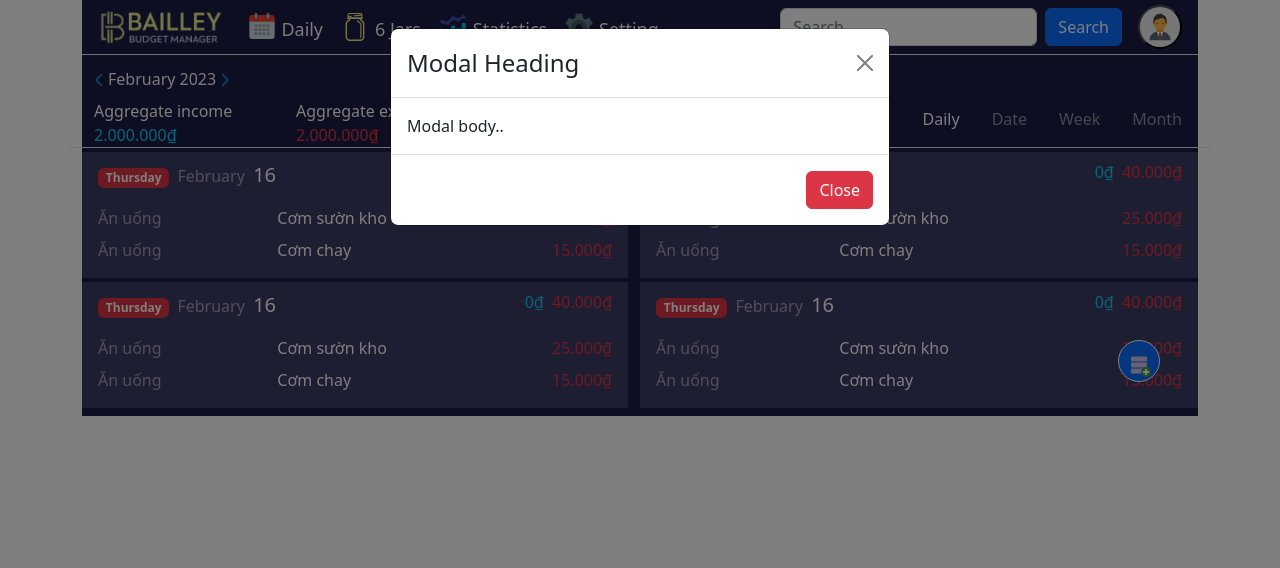
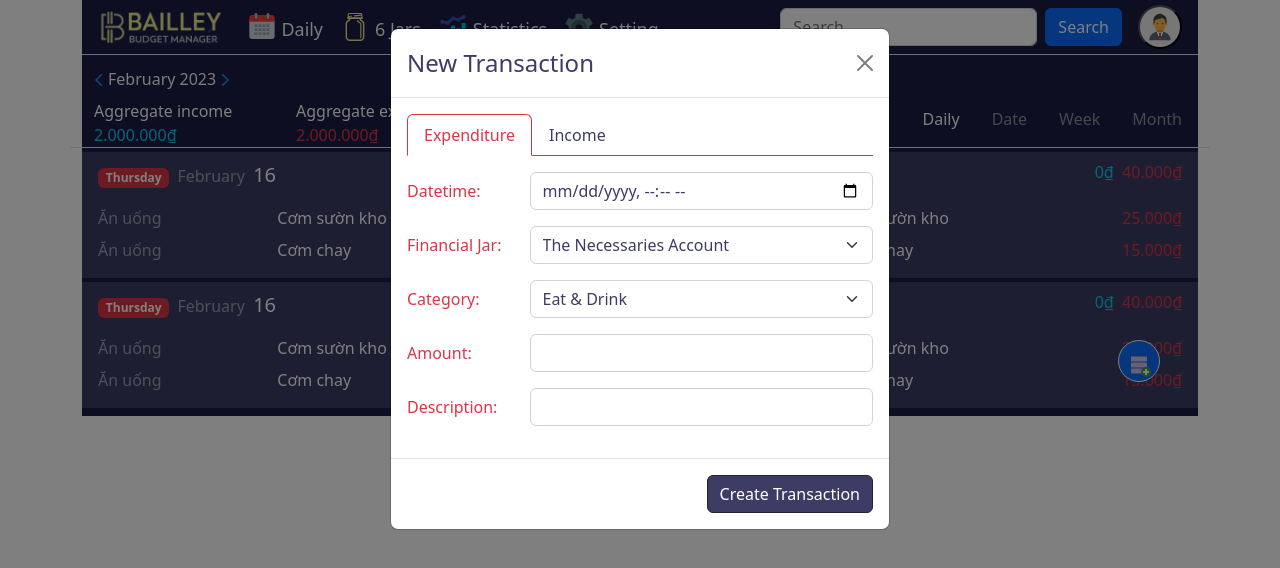
Before and after one commit to doananhtingithub40102/Fullstack-Budget-App, a React (Create React App) app in the folder client/: page / in a window 1280 px wide. Both pictures are taken after a click on the button 1139 px from the left and 361 px from the top of the page. Shown: the top 568 px of the page. Built offline with nearby package versions, Linux system fonts and the light colour scheme.

Commit message:
updating new transaction modal

```diff
--- a/client/src/App.css
+++ b/client/src/App.css
@@ -24,6 +24,43 @@ svg {
     right: 150px;
 }
 
+.nav-tabs {
+    border-bottom: 1px solid #dc3545 !important;
+}
+
+.modal-title,
+.nav-tabs .nav-item .nav-link,
+.tab-content .tab-pane input,
+.tab-content .tab-pane select {
+    color: rgb(61, 60, 100);
+}
+
+.nav-tabs .nav-item:first-child .nav-link.active {
+    color: #dc3545;
+    font-weight: 500;
+    border-top-color: #dc3545;
+    border-left-color: #dc3545;
+    border-right-color: #dc3545;
+}
+
+.nav-tabs .nav-item:last-child .nav-link.active {
+    color: #0d6efd;
+    font-weight: 500;
+    border-top-color: #0d6efd;
+    border-left-color: #0d6efd;
+    border-right-color: #0d6efd;
+}
+
+.tab-content .tab-pane label,
+.tab-content .tab-pane input,
+.tab-content .tab-pane select {
+    font-weight: 500;
+}
+
+.modal-footer .btn:only-child {
+    background-color: rgb(61, 60, 100);
+}
+
 /* Hover */
 #mynavbar ul li:hover {
     background-color: #49438d;
@@ -39,24 +76,29 @@ svg {
         right: 60px;
     }
 }
+
 @media only screen and (min-width: 600px) {
     #transactionButton {
         right: 120px;
     }
 }
+
 @media only screen and (max-width: 768px) {
     .text-nav-link {
         font-size: 1rem;
     }
 }
+
 @media only screen and (min-width: 768px) {
     .transactions .row .col-md-6:nth-child(2) {
         padding-left: 0;
     }
+
     #transactionButton {
         right: 120px;
     }
 }
+
 @media only screen and (min-width: 1536px) {
     #transactionButton {
         right: 140px;
--- a/client/src/components/Modal.js
+++ b/client/src/components/Modal.js
@@ -1,26 +1,22 @@
+import NavTabs from "./NavTabs"
+
 const Modal = ({ modal_id }) => {
     return (
-        // The Modal
         <div className="modal fade" id={modal_id}>
             <div className="modal-dialog">
                 <div className="modal-content">
-
-                    {/* Modal Header */}
+                    <form action="">
                         <div className="modal-header">
-                        <h4 className="modal-title">Modal Heading</h4>
+                            <h4 className="modal-title">New Transaction</h4>
                             <button type="button" className="btn-close" data-bs-dismiss="modal"></button>
                         </div>
-
-                    {/* Modal body */}
                         <div className="modal-body">
-                        Modal body..
+                            <NavTabs />
                         </div>
-
-                    {/* Modal footer */}
                         <div className="modal-footer">
-                        <button type="button" className="btn btn-danger" data-bs-dismiss="modal">Close</button>
+                            <button type="submit" className="btn btn-dark">Create Transaction</button>
                         </div>
-
+                    </form>
                 </div>
             </div>
         </div>
--- /dev/null
+++ b/client/src/components/NavTabs.js
@@ -0,0 +1,147 @@
+import { useRef } from "react"
+
+const NavTabs = () => {
+    const navTabs = useRef()
+
+    function setBorderNavTabs(event) {
+        if (event.target.textContent === "Expenditure") {
+            navTabs.current.style = "border-bottom-color: #dc3545 !important"
+        } else {
+            navTabs.current.style = "border-bottom-color: #0d6efd !important"
+        }
+    }
+
+    return (
+        <>
+            <ul className="nav nav-tabs" ref={navTabs}>
+                <li className="nav-item">
+                    <a className="nav-link active" onClick={setBorderNavTabs} data-bs-toggle="tab" href="#expenditure">Expenditure</a>
+                </li>
+                <li className="nav-item">
+                    <a className="nav-link" onClick={setBorderNavTabs} data-bs-toggle="tab" href="#income">Income</a>
+                </li>
+            </ul>
+
+            <div className="tab-content">
+                {/* tab-pane 1 */}
+                <div className="tab-pane text-danger active" id="expenditure">
+                    <div className="row my-3">
+                        <div className="col-sm-3">
+                            <label htmlFor="datetime" className="col-form-label">Datetime:</label>
+                        </div>
+                        <div className="col-sm-9">
+                            <input
+                                type="datetime-local"
+                                className="form-control"
+                                id="datetime"
+                            />
+                        </div>
+                    </div>
+                    <div className="row my-3">
+                        <div className="col-sm-3">
+                            <label htmlFor="jars" className="col-form-label">Financial Jar:</label>
+                        </div>
+                        <div className="col-sm-9">
+                            <select className="form-select" id="jars">
+                                <option value="necessaries">The Necessaries Account</option>
+                                <option value="freedom">Financial Freedom Account</option>
+                                <option value="saving">Long-term Saving Account</option>
+                                <option value="education">Education Account</option>
+                                <option value="playing">Play Account</option>
+                                <option value="giving">Give Account</option>
+                            </select>
+                        </div>
+                    </div>
+                    <div className="row my-3">
+                        <div className="col-sm-3">
+                            <label htmlFor="categories" className="col-form-label">Category:</label>
+                        </div>
+                        <div className="col-sm-9">
+                            <select className="form-select" id="categories">
+                                <option value="eat_drink">Eat & Drink</option>
+                            </select>
+                        </div>
+                    </div>
+                    <div className="row my-3">
+                        <div className="col-sm-3">
+                            <label htmlFor="amount" className="col-form-label">Amount:</label>
+                        </div>
+                        <div className="col-sm-9">
+                            <input
+                                type="text"
+                                className="form-control"
+                                id="amount"
+                            />
+                        </div>
+                    </div>
+                    <div className="row my-3">
+                        <div className="col-sm-3">
+                            <label htmlFor="description" className="col-form-label">Description:</label>
+                        </div>
+                        <div className="col-sm-9">
+                            <input
+                                type="text"
+                                className="form-control"
+                                id="description"
+                            />
+                        </div>
+                    </div>
+                </div>
+
+                {/* tab-pane 2 */}
+                <div className="tab-pane text-primary fade" id="income">
+                    <div className="row my-3">
+                        <div className="col-sm-3">
+                            <label htmlFor="datetime" className="col-form-label">Datetime:</label>
+                        </div>
+                        <div className="col-sm-9">
+                            <input
+                                type="datetime-local"
+                                className="form-control"
+                                id="datetime"
+                            />
+                        </div>
+                    </div>
+                    <div className="row my-3">
+                        <div className="col-sm-3">
+                            <label htmlFor="categories" className="col-form-label">Category:</label>
+                        </div>
+                        <div className="col-sm-9">
+                            <select className="form-select" id="categories">
+                                <option value="part-time">Part-time</option>
+                                <option value="full-time">Full-time</option>
+                                <option value="bonus">Bonus</option>
+                            </select>
+                        </div>
+                    </div>
+                    <div className="row my-3">
+                        <div className="col-sm-3">
+                            <label htmlFor="amount" className="col-form-label">Amount:</label>
+                        </div>
+                        <div className="col-sm-9">
+                            <input
+                                type="text"
+                                className="form-control"
+                                id="amount"
+                            />
+                        </div>
+                    </div>
+                    <div className="row my-3">
+                        <div className="col-sm-3">
+                            <label htmlFor="description" className="col-form-label">Description:</label>
+                        </div>
+                        <div className="col-sm-9">
+                            <input
+                                type="text"
+                                className="form-control"
+                                id="description"
+                            />
+                        </div>
+                    </div>
+                </div>
+            </div>
+        </>
+    )
+}
+
+export default NavTabs
```
Lines whose indentation alone changed are shown as unchanged.
